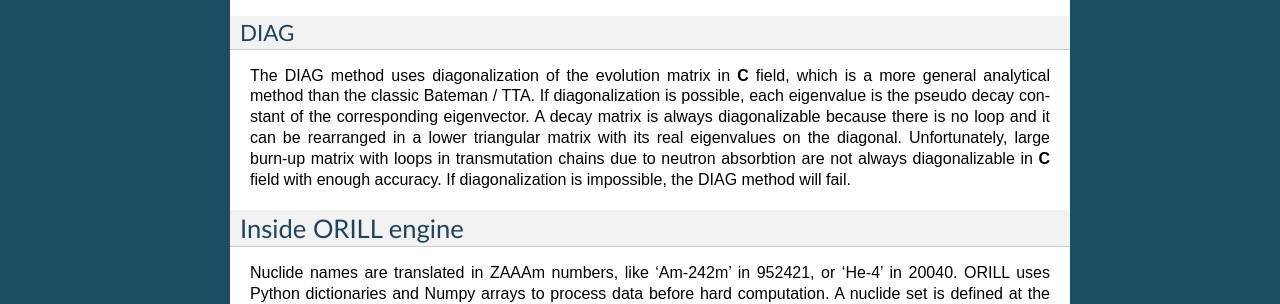
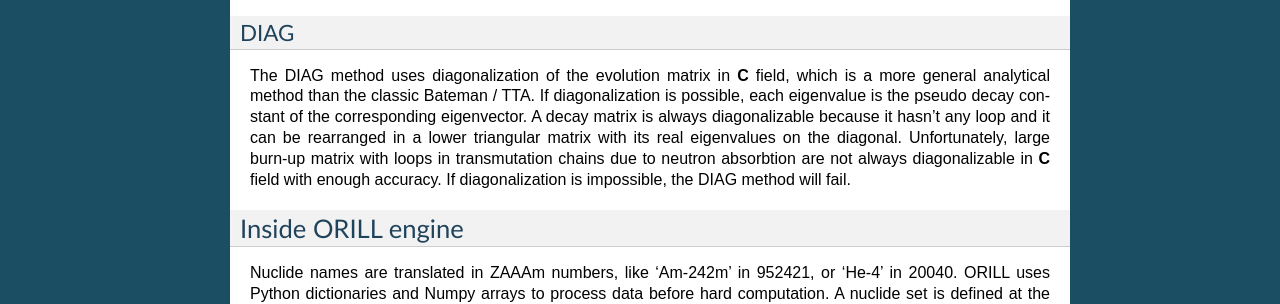
Before and after one commit to orill/orill, a Sphinx documentation site: the page built from docs/techfeatures.rst, in a window 1280 px wide. Shown: the part 752-1056 px from the top of the page. Built offline with Sphinx 7.4.7, drawn with Linux system fonts in a browser that asks for light colours.

Commit message:
Update techfeatures.rst

```diff
--- a/docs/techfeatures.rst
+++ b/docs/techfeatures.rst
@@ -45,7 +45,7 @@ The DIAG method uses diagonalization of the evolution matrix in **C** field, whi
 analytical method than the classic Bateman / TTA.
 If diagonalization is possible, each eigenvalue is the pseudo decay constant of the corresponding eigenvector.
 A decay matrix is always diagonalizable because
-there is no loop and it can be rearranged in a lower triangular matrix with its real eigenvalues
+it hasn't any loop and it can be rearranged in a lower triangular matrix with its real eigenvalues
 on the diagonal.
 Unfortunately, large burn-up matrix with loops in transmutation chains due to neutron absorbtion are not
 always diagonalizable in **C** field with enough accuracy.
```
